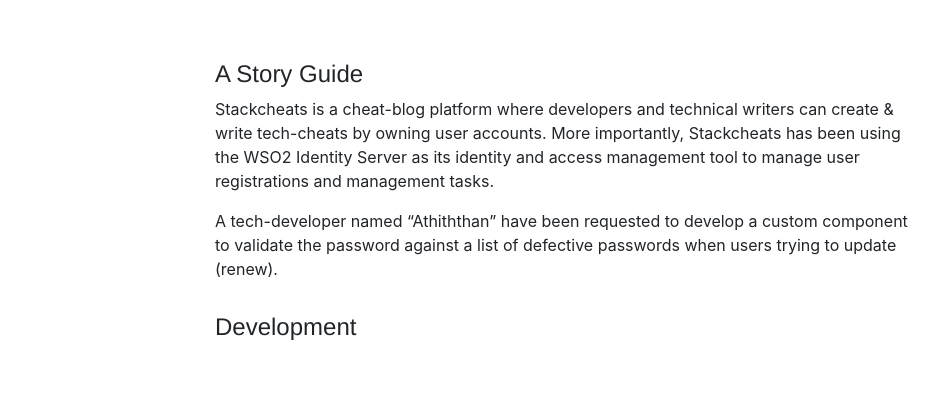
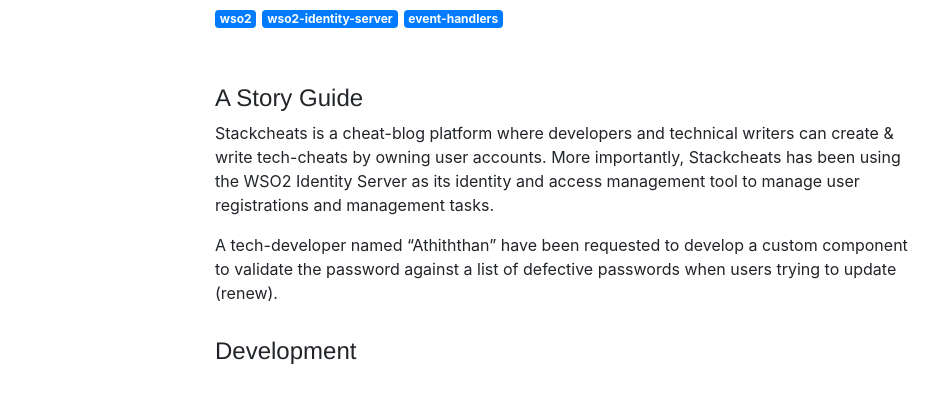
Before and after one commit to athiththan11/stackcheats-engine, a Gatsby site: page /Custom-Event-Handlers-for-Password-Validation/ in a window 1280 px wide. Shown: the part 317-725 px from the top of the page, without its empty margins (70-1009 px from the left). Built offline with nearby package versions, Linux system fonts and the light colour scheme; Gatsby itself is replaced by a stand-in of ours; some packages are replaced by stand-ins of ours; a web font is replaced by a local one.

Commit message:
content update

```diff
--- a/content/blog/Custom-Event-Handlers-for-Password-Validation.md
+++ b/content/blog/Custom-Event-Handlers-for-Password-Validation.md
@@ -3,6 +3,7 @@
 intro: 'WSO2 Identity Server: Event Handlers + Java WatchService'
 short: something here
 category: WSO2
+tags: ['wso2', 'wso2-identity-server', 'event-handlers']
 author: Athiththan
 weight: -1
 updated: 2019-01-17
```
